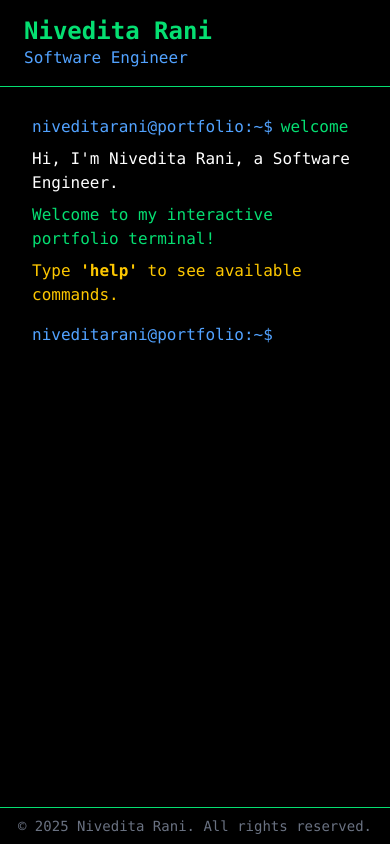
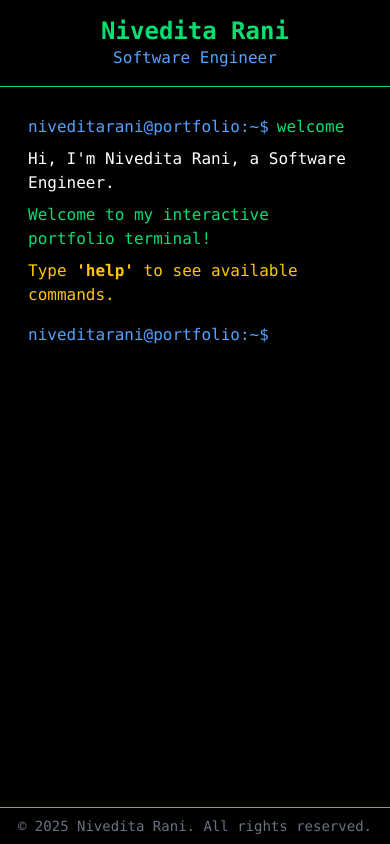
Before and after one commit to Niveditarani/interactive-terminal-portfolio, a Next.js app: page / in a window 390 px wide. Built offline with nearby package versions, Linux system fonts and the light colour scheme.

Commit message:
Avoid Auto-Focusing Input on Page Load for smaller screens

```diff
--- a/src/app/components/TerminalPrompt.tsx
+++ b/src/app/components/TerminalPrompt.tsx
@@ -47,7 +47,9 @@ export default function TerminalPrompt() {
   }, [output]); // output is your array of terminal lines
 
   useEffect(() => {
-     inputRef.current?.focus(); //Focus on the input field
+    if (window.innerWidth > 1024) {
+      inputRef.current?.focus();
+    }
   }, [output]);
 
   const handleCommand = (cmd: string) => {
--- a/src/app/layout.tsx
+++ b/src/app/layout.tsx
@@ -13,7 +13,7 @@ export default function RootLayout({ children }: { children: ReactNode }) {
       <body className="bg-black font-mono text-green-400 h-screen m-0 flex flex-col">
         {/* <div className="grid grid-rows-[auto_1fr_auto] h-full"> */}
           {/* Header */}
-          <header className="bg-black z-50 shrink-0">
+          <header className="bg-black z-50 shrink-0 text-center lg:text-left">
             <div className="px-6 pt-4">
               <span className="block text-2xl font-extrabold text-green-400 leading-tight">
                 Nivedita Rani
@@ -26,7 +26,7 @@ export default function RootLayout({ children }: { children: ReactNode }) {
           </header>
 
           {/* Main content */}
-          <main className="px-2 flex-1 overflow-y-auto">
+          <main className="px-1 lg:px-2 flex-1 overflow-y-auto">
             {children}
           </main>
 
```
